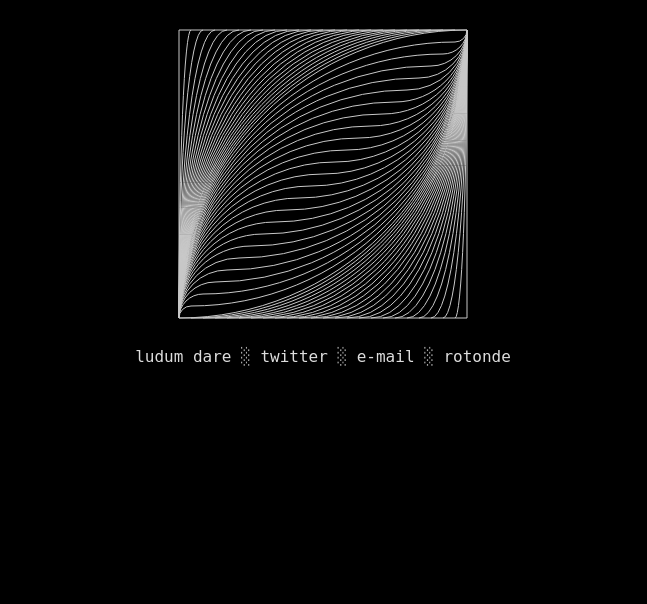
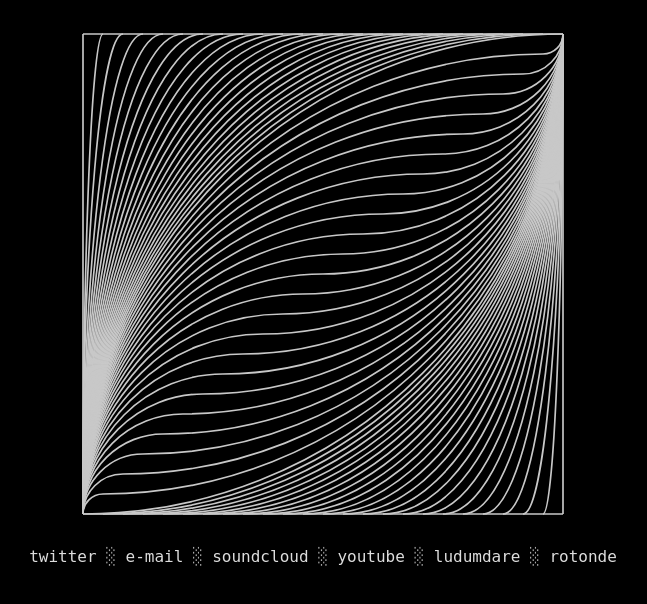
Before and after one commit to eelfroth/eelfroth, a plain HTML site: page index.htm in a window 1280 px wide. Shown: the whole page, without its empty margins (317-964 px from the left). Drawn offline with Linux system fonts and the light colour scheme.

Commit message:
added more links

```diff
--- a/index.htm
+++ b/index.htm
@@ -12,11 +12,13 @@
 </head>
 <body>
   <div class="center">
-    <img src="square000.svg">
+    <img src="square000.svg" height="500em">
     <br/><br/>
-    <a href="http://www.ludumdare.com/compo/author/eelfroth/" target="_blank">ludum dare</a>
-    ░ <a href="https://twitter.com/eelfroth" target="_blank">twitter</a>
-    ░ <a href="mailto:jacob@eelfroth.com">e-mail</a>
+    <a href="https://twitter.com/eelfroth" target="_blank">twitter</a>
+    ░ <a href="mailto:bequa@eelfroth.com">e-mail</a>
+    ░ <a href="https://soundcloud.com/eelfroth" target="_blank">soundcloud</a>
+    ░ <a href="https://www.youtube.com/user/Eelfroth/videos" target="_blank">youtube</a>
+    ░ <a href="http://www.ludumdare.com/compo/author/eelfroth/" target="_blank">ludumdare</a>
     ░ <a href="dat://5276ca2f92b6d508933ac4b01ef9078938f69bed9ca15c462617f531641b7a6b/" target="_blank">rotonde</a>
     <br/>
   </div>
```
